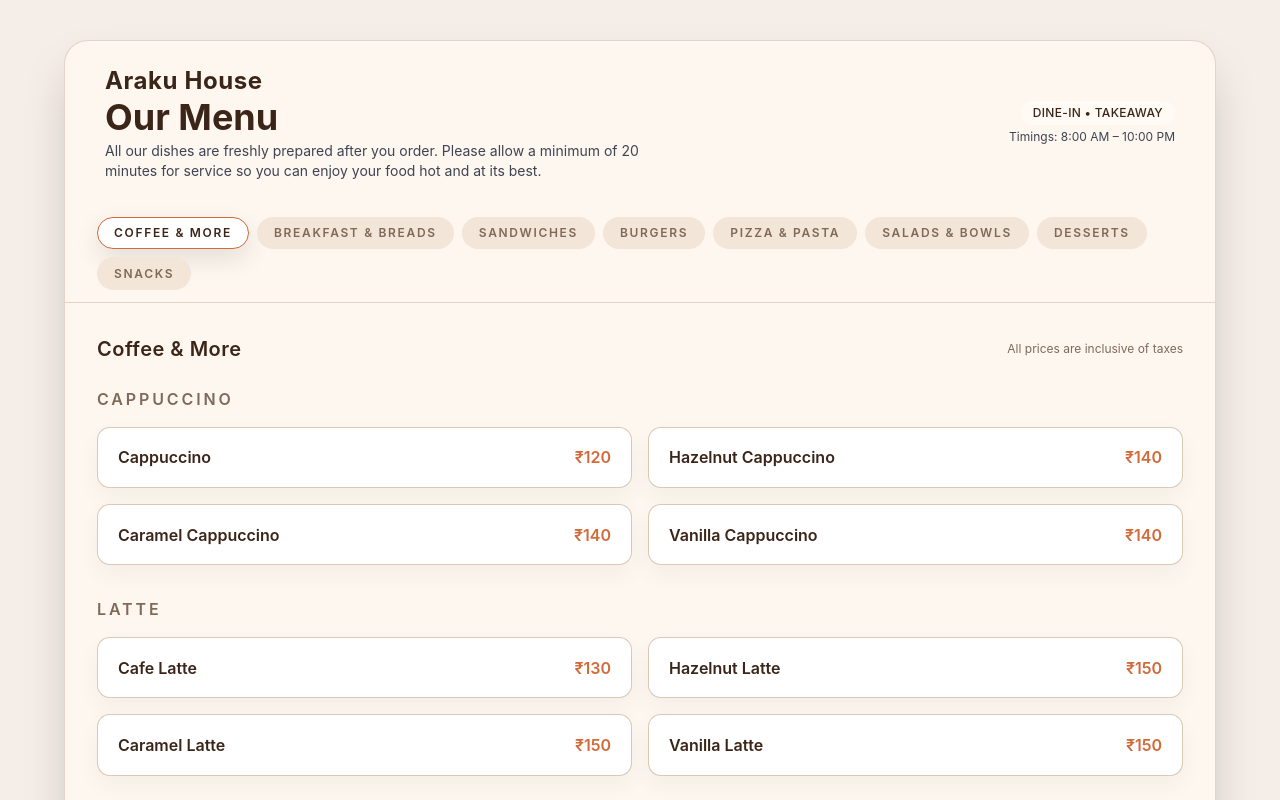
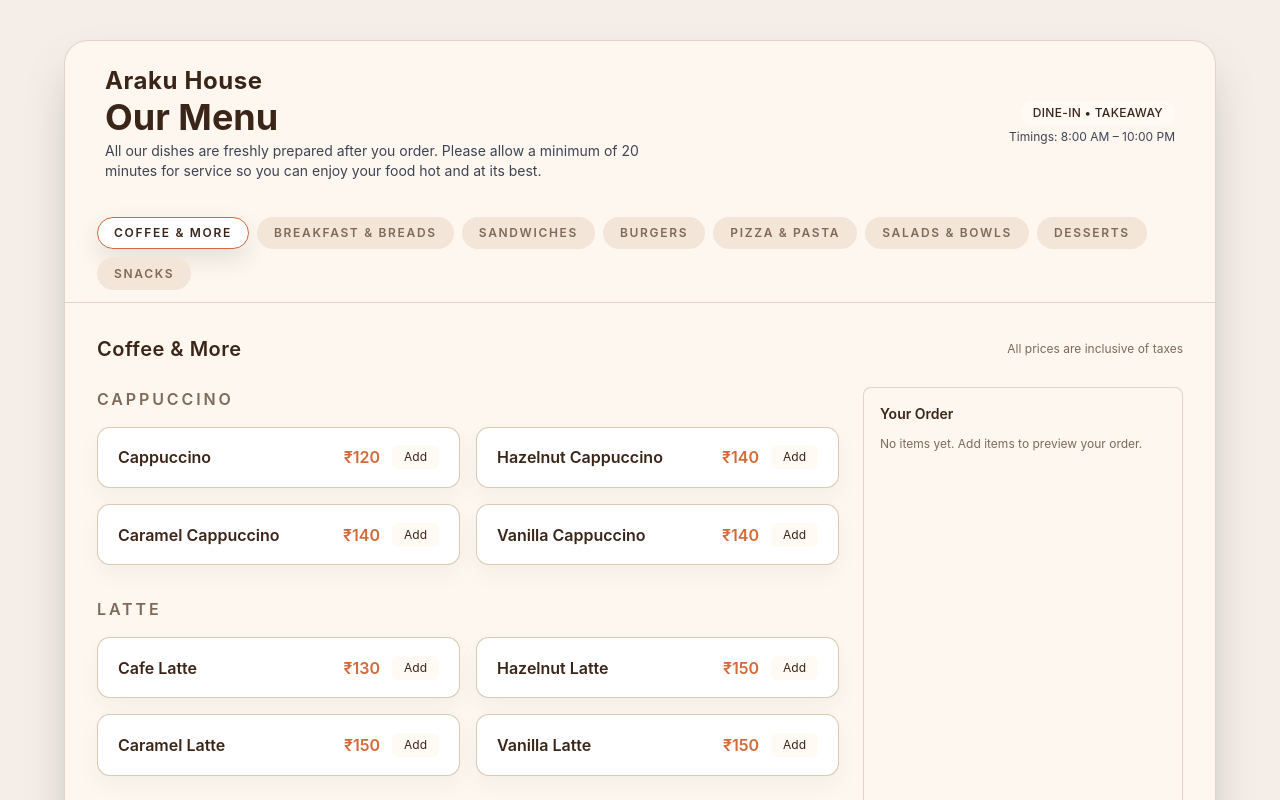
Before and after one commit to joynicholas2001/Araku-House-Menu, a React (Vite) app: page / in a window 1280 px wide. Shown: the top 800 px of the page. Built offline with nearby package versions, Linux system fonts and the light colour scheme.

Commit message:
feat: add dynamic order preview and per-item controls

```diff
--- a/src/app.jsx
+++ b/src/app.jsx
@@ -191,6 +191,47 @@ const App = () => {
   const [activeCategory, setActiveCategory] = useState(categories[0]);
   const activeData =
     MENU.find((c) => c.category === activeCategory) || MENU[0];
+  const [order, setOrder] = useState({});
+
+  const parsePrice = (priceStr) => {
+    // turn strings like "₹1,200" into number 1200
+    if (!priceStr) return 0;
+    const n = Number(String(priceStr).replace(/[^0-9.-]+/g, ""));
+    return Number.isFinite(n) ? n : 0;
+  };
+
+  const formatPrice = (n) => `₹${n.toFixed(0)}`;
+
+  const addItem = (item) => {
+    setOrder((prev) => {
+      const key = item.name;
+      const prevQty = prev[key]?.qty || 0;
+      const priceNum = parsePrice(item.price);
+      return {
+        ...prev,
+        [key]: { name: item.name, price: priceNum, qty: prevQty + 1 },
+      };
+    });
+  };
+
+  const removeItem = (item) => {
+    setOrder((prev) => {
+      const key = item.name;
+      const entry = prev[key];
+      if (!entry) return prev;
+      if (entry.qty <= 1) {
+        const copy = { ...prev };
+        delete copy[key];
+        return copy;
+      }
+      return { ...prev, [key]: { ...entry, qty: entry.qty - 1 } };
+    });
+  };
+
+  const clearOrder = () => setOrder({});
+
+  const orderItems = Object.values(order);
+  const orderTotal = orderItems.reduce((s, it) => s + it.price * it.qty, 0);
 
   return (
     <div className="min-h-screen bg-araku-dark text-araku-cream flex items-center justify-center px-4 py-10">
@@ -253,9 +294,10 @@ const App = () => {
             </span>
           </div>
 
-          <div className="space-y-6 md:space-y-8">
-            {activeData.sections.map((section) => (
-              <section key={section.title} className="space-y-3 md:space-y-4">
+          <div className="md:flex md:gap-6">
+            <div className="flex-1 space-y-6 md:space-y-8">
+              {activeData.sections.map((section) => (
+                <section key={section.title} className="space-y-3 md:space-y-4">
                 <div className="flex items-center justify-between gap-2">
                   <h3 className="text-sm md:text-base font-semibold tracking-[0.18em] uppercase text-araku-muted">
                     {section.title}
@@ -273,15 +315,79 @@ const App = () => {
                         <h4 className="text-sm md:text-base font-semibold text-araku-cream group-hover:text-araku-highlight transition-colors duration-200">
                           {item.name}
                         </h4>
-                        <span className="text-sm md:text-base font-semibold text-araku-highlight whitespace-nowrap">
-                          {item.price}
-                        </span>
+                        <div className="flex items-center gap-3">
+                          <span className="text-sm md:text-base font-semibold text-araku-highlight whitespace-nowrap">{item.price}</span>
+                          {/* quantity controls */}
+                          <div className="flex items-center gap-2">
+                            {order[item.name]?.qty ? (
+                              <>
+                                <button
+                                  onClick={() => removeItem(item)}
+                                  className="px-2 py-1 rounded-md bg-araku-border text-sm text-araku-cream hover:bg-araku-accent"
+                                  aria-label={`Decrease ${item.name}`}
+                                >
+                                  -
+                                </button>
+                                <span className="text-sm w-6 text-center">{order[item.name].qty}</span>
+                                <button
+                                  onClick={() => addItem(item)}
+                                  className="px-2 py-1 rounded-md bg-araku-highlight text-sm text-araku-card hover:brightness-110"
+                                  aria-label={`Increase ${item.name}`}
+                                >
+                                  +
+                                </button>
+                              </>
+                            ) : (
+                              <button
+                                onClick={() => addItem(item)}
+                                className="text-xs px-3 py-1 rounded-md bg-araku-chip text-araku-cream hover:opacity-90"
+                              >
+                                Add
+                              </button>
+                            )}
+                          </div>
+                        </div>
                       </div>
                     </article>
                   ))}
                 </div>
-              </section>
-            ))}
+                </section>
+              ))}
+            </div>
+
+            {/* Order panel */}
+            <aside className="w-full md:w-80 mt-6 md:mt-0 bg-araku-card border border-araku-border p-4 rounded-lg">
+              <h3 className="text-sm font-semibold text-araku-cream mb-3">Your Order</h3>
+              {orderItems.length === 0 ? (
+                <p className="text-xs text-araku-muted">No items yet. Add items to preview your order.</p>
+              ) : (
+                <div className="space-y-3">
+                  {orderItems.map((it) => (
+                    <div key={it.name} className="flex items-center justify-between gap-3">
+                      <div>
+                        <div className="text-sm font-medium text-araku-cream">{it.name}</div>
+                        <div className="text-xs text-araku-muted">{formatPrice(it.price)} × {it.qty} = <span className="text-araku-highlight font-semibold">{formatPrice(it.price * it.qty)}</span></div>
+                      </div>
+                      <div className="flex items-center gap-2">
+                        <button onClick={() => removeItem({ name: it.name })} className="px-2 py-1 rounded-md bg-araku-border text-sm text-araku-cream">-</button>
+                        <div className="w-6 text-center">{it.qty}</div>
+                        <button onClick={() => addItem({ name: it.name, price: formatPrice(it.price) })} className="px-2 py-1 rounded-md bg-araku-highlight text-sm text-araku-card">+</button>
+                      </div>
+                    </div>
+                  ))}
+
+                  <div className="border-t border-araku-border pt-3 flex items-center justify-between">
+                    <div className="text-sm text-araku-muted">Total</div>
+                    <div className="text-lg font-bold text-araku-highlight">{formatPrice(orderTotal)}</div>
+                  </div>
+
+                  <div className="flex gap-2 mt-3">
+                    <button onClick={() => clearOrder()} className="flex-1 px-3 py-2 rounded-md bg-araku-border text-sm text-araku-cream">Clear</button>
+                    <button className="flex-1 px-3 py-2 rounded-md bg-araku-highlight text-sm text-araku-card">Checkout</button>
+                  </div>
+                </div>
+              )}
+            </aside>
           </div>
 
           {/* Footer note */}
```
